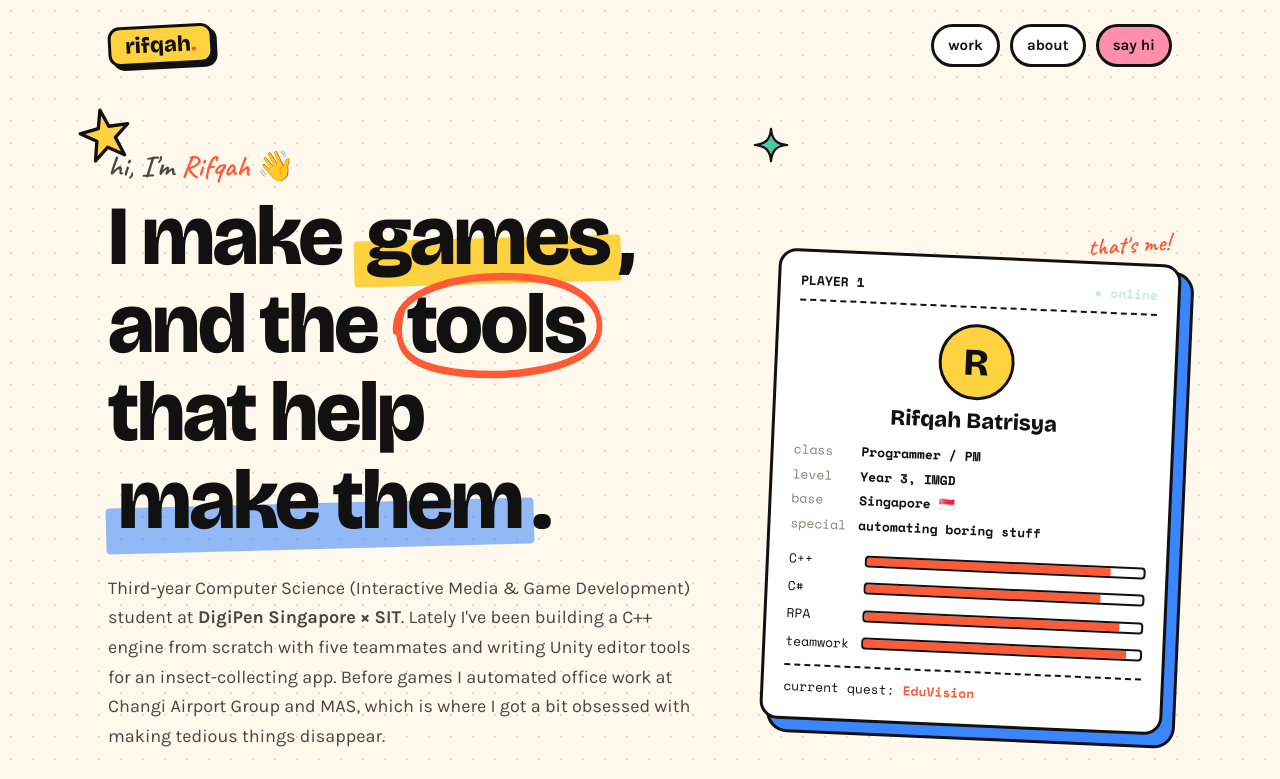
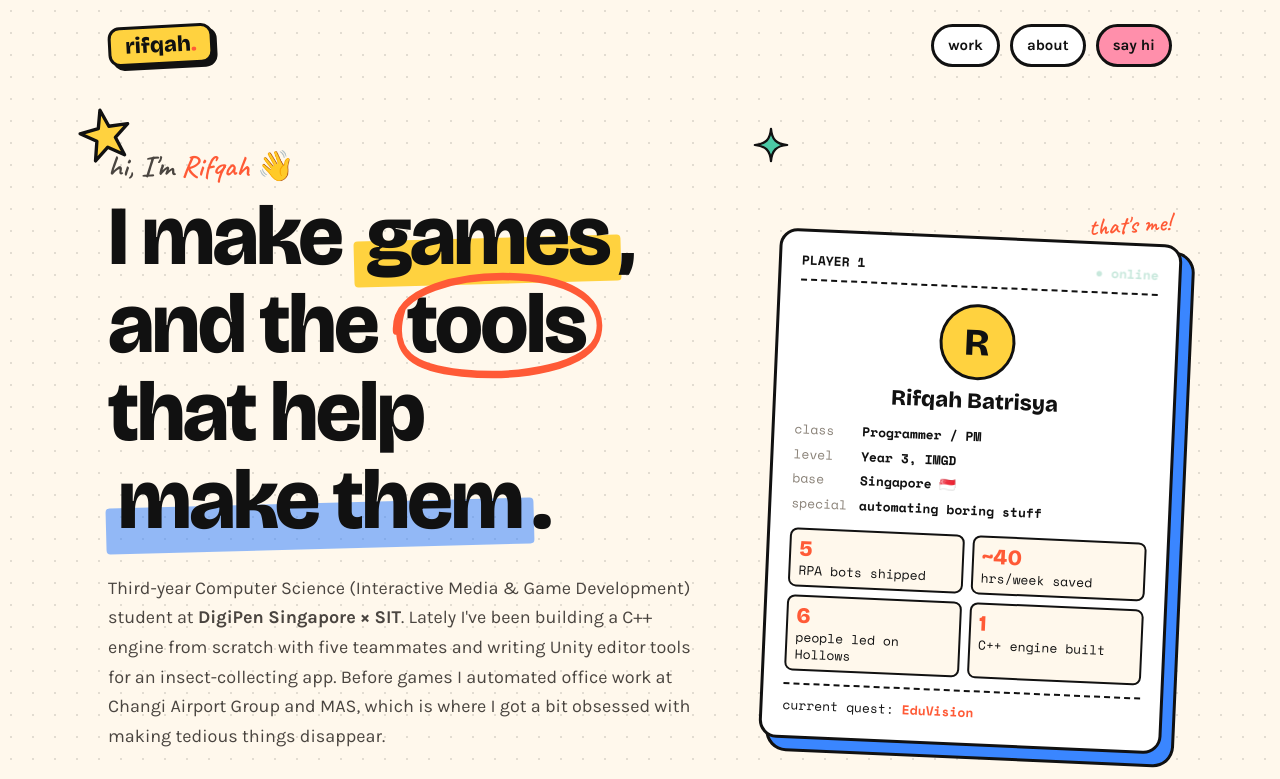
Before and after one commit to riffyyyy/riffyyyy.github.io, a plain HTML site: page index.html in a window 1280 px wide. Shown: the top 779 px of the page. Drawn offline with nearby package versions, Linux system fonts and the light colour scheme.

Commit message:
Replace made-up skill bars with real numbers, add link preview tags
Co-Authored-By: Claude Opus 5.5 <noreply@anthropic.com>
Claude-Session: https://claude.ai/code/session_01ApN2o66cGhLzw72MtZEneR

```diff
--- a/index.html
+++ b/index.html
@@ -10,6 +10,10 @@
   <link href="https://fonts.googleapis.com/css2?family=Bricolage+Grotesque:opsz,wght@12..96,500;12..96,800&family=Caveat:wght@600&family=Karla:wght@400;500;700&family=Space+Mono:wght@400;700&display=swap" rel="stylesheet">
   <link rel="stylesheet" href="style.css">
   <link rel="icon" href="images/favicon.svg">
+  <meta property="og:title" content="Rifqah Batrisya: games, tools and automation">
+  <meta property="og:description" content="Hollows (custom C++ engine, team of 6), EduVision (Unity tools) and RPA work that saved ~40 hours a week at Changi Airport Group.">
+  <meta property="og:url" content="https://riffyyyy.github.io/">
+  <meta property="og:type" content="website">
 </head>
 <body>
 
@@ -72,12 +76,12 @@
         <dt>base</dt><dd>Singapore 🇸🇬</dd>
         <dt>special</dt><dd>automating boring stuff</dd>
       </dl>
-      <div class="pc-bars">
-        <div><span>C++</span><i style="--v:88%"></i></div>
-        <div><span>C#</span><i style="--v:85%"></i></div>
-        <div><span>RPA</span><i style="--v:92%"></i></div>
-        <div><span>teamwork</span><i style="--v:95%"></i></div>
-      </div>
+      <ul class="pc-loot">
+        <li><b>5</b> RPA bots shipped</li>
+        <li><b>~40</b> hrs/week saved</li>
+        <li><b>6</b> people led on Hollows</li>
+        <li><b>1</b> C++ engine built</li>
+      </ul>
       <p class="pc-quest">current quest: <b>EduVision</b></p>
       <span class="note n-card">that's me!</span>
     </aside>
--- a/style.css
+++ b/style.css
@@ -89,8 +89,9 @@ main, .top { max-width: 1120px; margin: 0 auto; padding: 0 28px; }
 .pc-stats { display: grid; grid-template-columns: auto 1fr; gap: 3px 12px; margin: 0 0 14px; }
 .pc-stats dt { color: #8a8278; }
 .pc-stats dd { margin: 0; font-weight: 700; }
-.pc-bars div { display: grid; grid-template-columns: 76px 1fr; align-items: center; margin-bottom: 6px; }
-.pc-bars i { height: 12px; border: 2px solid var(--ink); border-radius: 4px; background: linear-gradient(90deg, var(--red) var(--v), #fff var(--v)); }
+.pc-loot { list-style: none; padding: 0; margin: 0; display: grid; grid-template-columns: 1fr 1fr; gap: 8px; }
+.pc-loot li { border: 2px solid var(--ink); border-radius: 8px; padding: 6px 8px; line-height: 1.3; background: #fff8ec; }
+.pc-loot b { display: block; font: 800 22px "Bricolage Grotesque", sans-serif; color: var(--red); }
 .pc-quest { margin: 12px 0 0; padding-top: 10px; border-top: 2px dashed var(--ink); }
 .pc-quest b { color: var(--red); }
 
```
